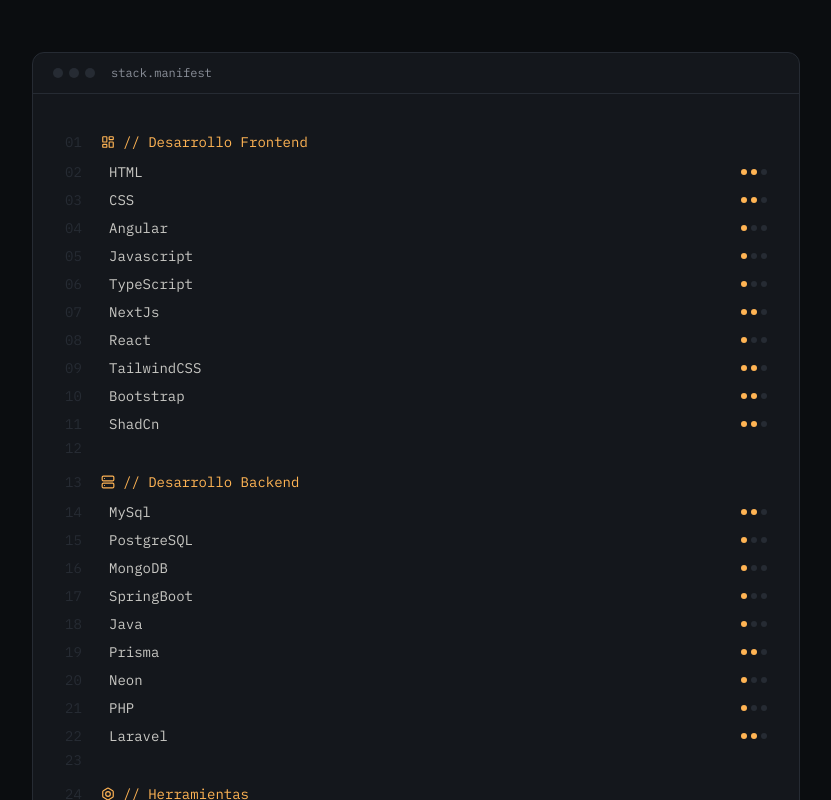
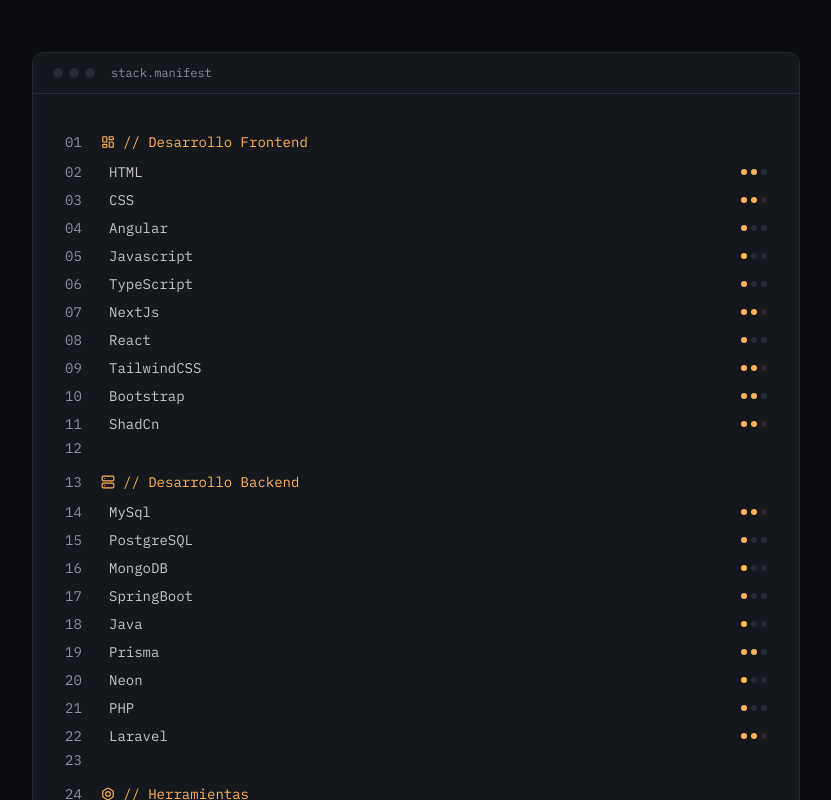
Before and after one commit to VictorPotenciano/portfolio-victor-potenciano, a Next.js app: page / in a window 1280 px wide. Shown: the part 2900-3700 px from the top of the page, without its empty margins (224-1055 px from the left). Built offline with nearby package versions, Linux system fonts and the light colour scheme; no server answers.

Commit message:
mejoras en el seo

```diff
--- a/src/app/(home)/page.tsx
+++ b/src/app/(home)/page.tsx
@@ -1,9 +1,20 @@
-import AboutSection from "@/components/about/AboutSection";
-import ContactSection from "@/components/contact/ContactSection";
-import TechnologiesSection from "@/components/technologies/TechnologiesSection";
+import dynamic from "next/dynamic";
 import HomeSection from "@/components/home/HomeSection";
-import ProjectsSection from "@/components/proyects/ProjectsSection";
 import { Metadata } from "next";
+
+// Bajo el pliegue: se separan en chunks propios para reducir el JS que
+// bloquea el hilo principal en la carga inicial (TBT). Siguen renderizadas
+// en el servidor (ssr: true por defecto), solo cambia el bundling.
+const AboutSection = dynamic(() => import("@/components/about/AboutSection"));
+const TechnologiesSection = dynamic(
+  () => import("@/components/technologies/TechnologiesSection")
+);
+const ProjectsSection = dynamic(
+  () => import("@/components/proyects/ProjectsSection")
+);
+const ContactSection = dynamic(
+  () => import("@/components/contact/ContactSection")
+);
 
 export const metadata: Metadata = {
   title: "Victor Potenciano - Portfolio Desarrollador Web Full Stack",
@@ -57,15 +68,18 @@
   const websiteJsonLd = {
     "@context": "https://schema.org",
     "@type": "WebSite",
+    "@id": "https://portfolio-victor-potenciano.vercel.app/#website",
     name: "Victor Potenciano",
     alternateName: ["Victor Potenciano Portfolio", "Portfolio Victor Potenciano"],
     url: "https://portfolio-victor-potenciano.vercel.app",
     inLanguage: "es-ES",
+    publisher: { "@id": "https://portfolio-victor-potenciano.vercel.app/#person" },
   };
 
   const personJsonLd = {
     "@context": "https://schema.org",
     "@type": "Person",
+    "@id": "https://portfolio-victor-potenciano.vercel.app/#person",
     name: "Victor Potenciano",
     alternateName: "Victor",
     jobTitle: "Desarrollador Web Full Stack",
--- a/src/components/helper/Footer.tsx
+++ b/src/components/helper/Footer.tsx
@@ -29,6 +29,7 @@
           <div className="flex items-center gap-5">
             <Link
               href="https://www.linkedin.com/in/victor-potenciano-9a29392a4/"
+              aria-label={t.home.linkedinAlt}
               target="_blank"
               rel="noopener noreferrer"
               className="text-muted hover:text-accent hover:-translate-y-0.5 transition-all duration-300"
@@ -37,6 +38,7 @@
             </Link>
             <Link
               href="https://github.com/VictorPotenciano"
+              aria-label={t.home.githubAlt}
               target="_blank"
               rel="noopener noreferrer"
               className="text-muted hover:text-accent hover:-translate-y-0.5 transition-all duration-300"
--- a/src/components/helper/Navbar.tsx
+++ b/src/components/helper/Navbar.tsx
@@ -99,6 +99,8 @@
             size="icon"
             className="lg:hidden text-foreground hover:bg-surface hover:text-accent transition-colors duration-300"
             onClick={toggleMobileMenu}
+            aria-label={isMobileMenuOpen ? t.navbar.closeMenu : t.navbar.openMenu}
+            aria-expanded={isMobileMenuOpen}
           >
             {isMobileMenuOpen ? (
               <X className="w-6 h-6 animate-icon-out" />
--- a/src/components/technologies/StackManifest.tsx
+++ b/src/components/technologies/StackManifest.tsx
@@ -97,7 +97,10 @@
           if (row.kind === "blank") {
             return (
               <div key={index} className="flex h-5">
-                <span className="w-7 shrink-0 text-line select-none">
+                <span
+                  className="w-7 shrink-0 text-muted select-none"
+                  aria-hidden="true"
+                >
                   {lineNumber}
                 </span>
               </div>
@@ -112,7 +115,10 @@
                 variants={rowVariants}
                 className="flex items-center gap-2 py-1.5 mt-2 first:mt-0"
               >
-                <span className="w-7 shrink-0 text-line select-none">
+                <span
+                  className="w-7 shrink-0 text-muted select-none"
+                  aria-hidden="true"
+                >
                   {lineNumber}
                 </span>
                 <Icon className="w-3.5 h-3.5 text-accent shrink-0" />
@@ -130,7 +136,10 @@
               variants={rowVariants}
               className="flex items-center gap-3 py-1"
             >
-              <span className="w-7 shrink-0 text-line select-none">
+              <span
+                className="w-7 shrink-0 text-muted select-none"
+                aria-hidden="true"
+              >
                 {lineNumber}
               </span>
               <span className="text-foreground/85 flex-1 min-w-0 pl-1">
@@ -139,6 +148,7 @@
               <span
                 className="flex items-center gap-1 shrink-0"
                 title={row.level}
+                role="img"
                 aria-label={row.level}
               >
                 {[0, 1, 2].map((dot) => (
--- a/src/translations/en.ts
+++ b/src/translations/en.ts
@@ -23,6 +23,8 @@
     experience: "Technologies",
     projects: "Projects",
     contact: "Contact",
+    openMenu: "Open menu",
+    closeMenu: "Close menu",
   },
   home: {
     greeting: "Hi, I'm",
--- a/src/translations/es.ts
+++ b/src/translations/es.ts
@@ -23,6 +23,8 @@
     experience: "Tecnologias",
     projects: "Proyectos",
     contact: "Contacto",
+    openMenu: "Abrir menú",
+    closeMenu: "Cerrar menú",
   },
   home: {
     greeting: "Hola, Soy",
--- a/typing.d.ts
+++ b/typing.d.ts
@@ -53,6 +53,8 @@
     experience: string;
     projects: string;
     contact: string;
+    openMenu: string;
+    closeMenu: string;
   };
   home: {
     greeting: string;
```
